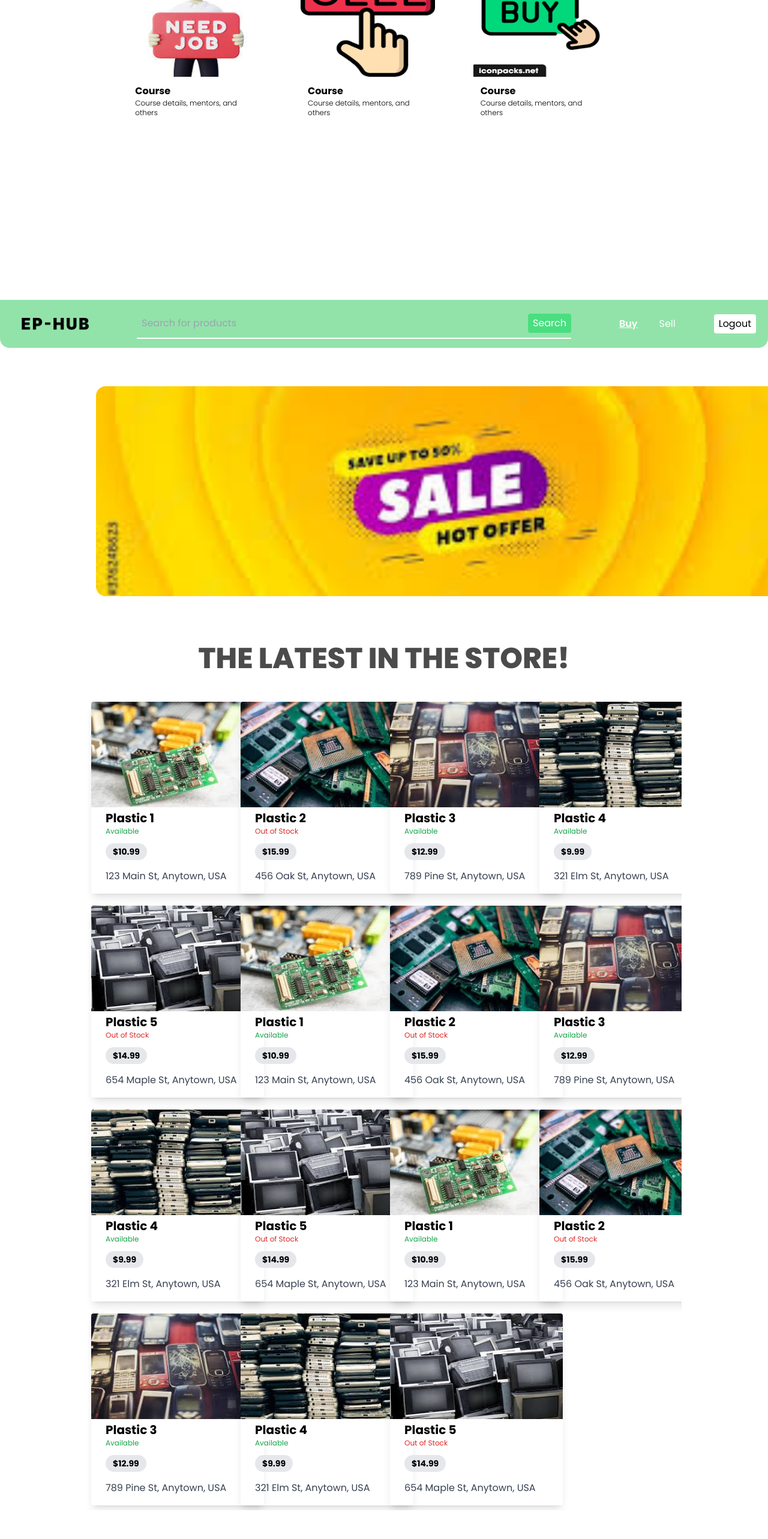
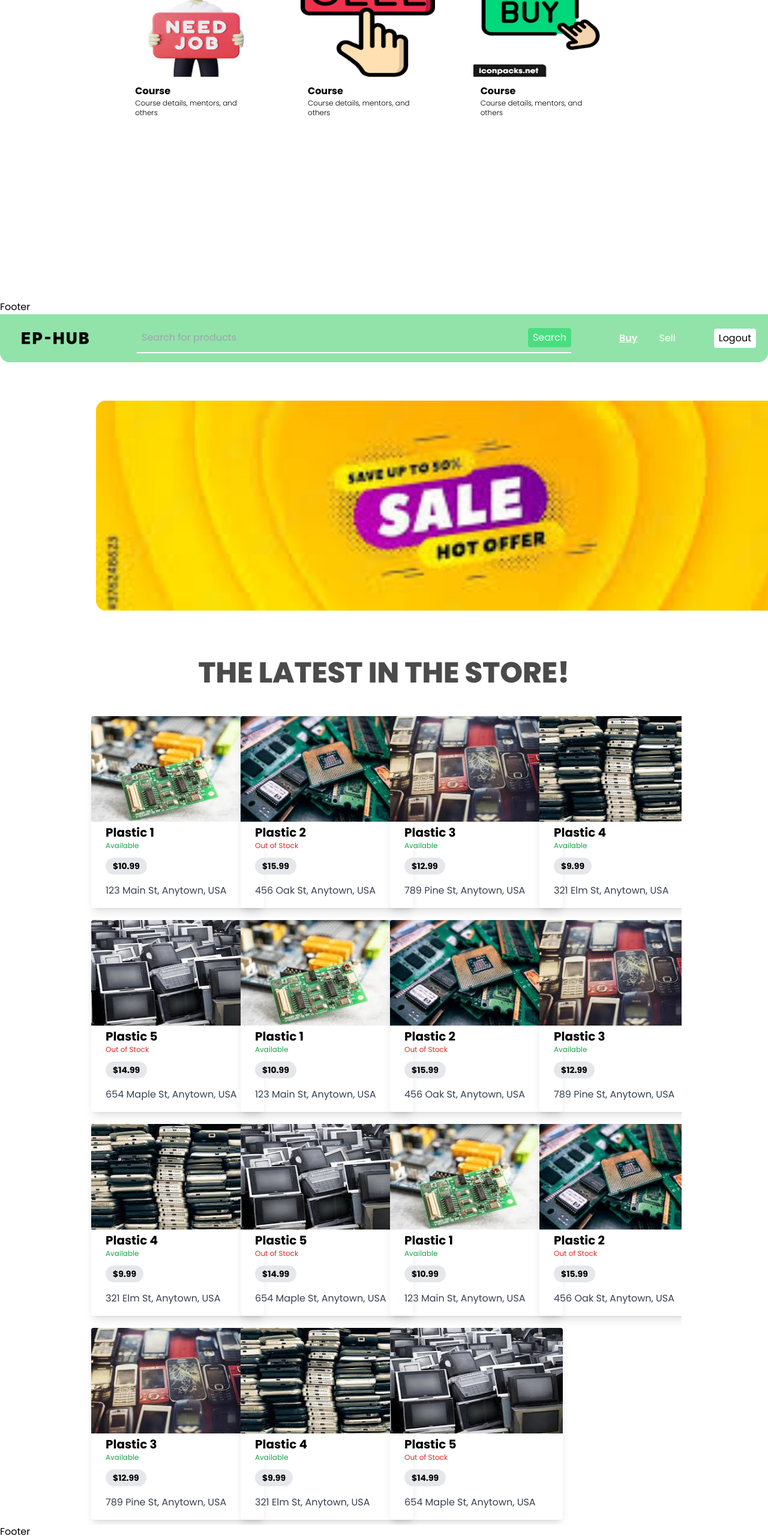
Before and after one commit to ElzaAnnThomas/EP-HUB-Frontend, a React (Vite) app: page / in a window 1280 px wide. Shown: the part 1426-3992 px from the top of the page at 60% size. Before the commit the page ends 3944 px from the top, so only its background shows below. Built offline with nearby package versions, Linux system fonts and the light colour scheme.

Commit message:
footer component on going

```diff
--- /dev/null
+++ b/src/Components/Footer.jsx
@@ -0,0 +1,9 @@
+import React from 'react'
+
+const Footer = () => {
+  return (
+    <div>Footer</div>
+  )
+}
+
+export default Footer
--- a/src/Pages/HomePage.jsx
+++ b/src/Pages/HomePage.jsx
@@ -1,4 +1,5 @@
 import AboutUs from "../Components/AboutUs"
+import Footer from "../Components/Footer"
 import Navbar from "../Components/Navbar"
 import Roles from "../Components/Roles"
 // import bgImage from '../assets/bg-image.webp'
@@ -12,6 +13,7 @@
       <Navbar/>
       <AboutUs/>
       <Roles/>
+      <Footer/>
       <LandingPage/>
     </div>
   )
--- a/src/Pages/LandingPage.jsx
+++ b/src/Pages/LandingPage.jsx
@@ -1,3 +1,4 @@
+import Footer from "../Components/Footer"
 import ItemCards from "../Components/ItemCards"
 import OfferCarousel from "../Components/OfferCarousel"
 import SearchBar from "../Components/SearchBar"
@@ -9,6 +10,7 @@
         <SearchBar/>
         <OfferCarousel/>
         <ItemCards/>
+        <Footer/>
     </div>
   )
 }
```
